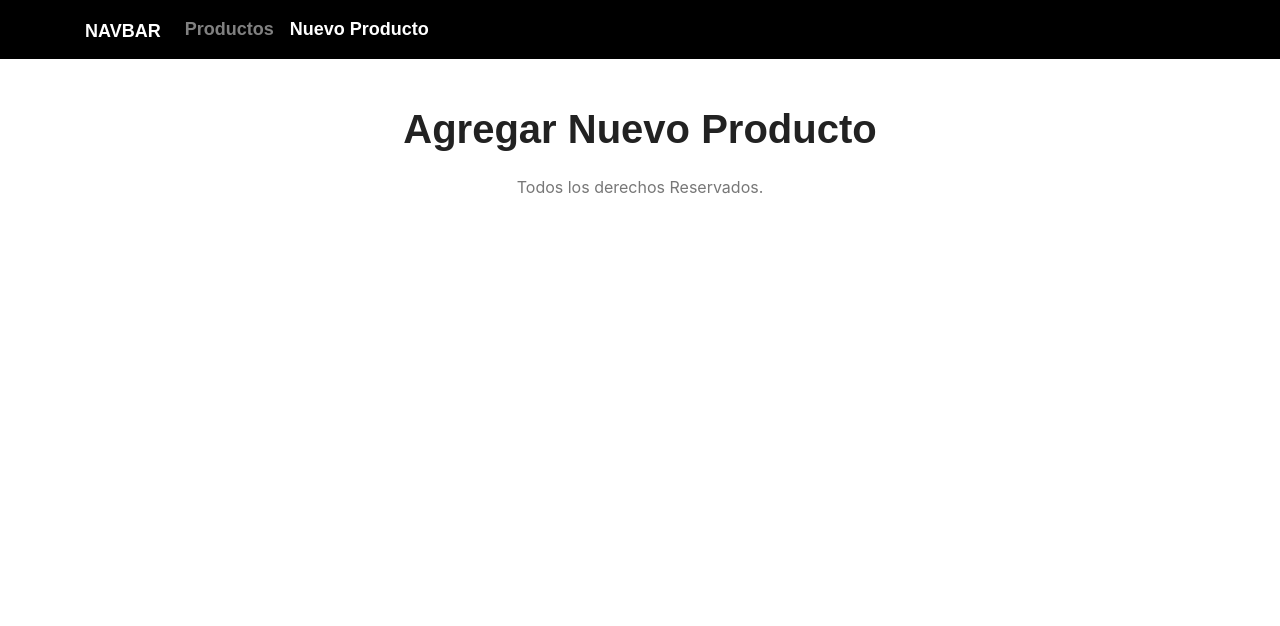
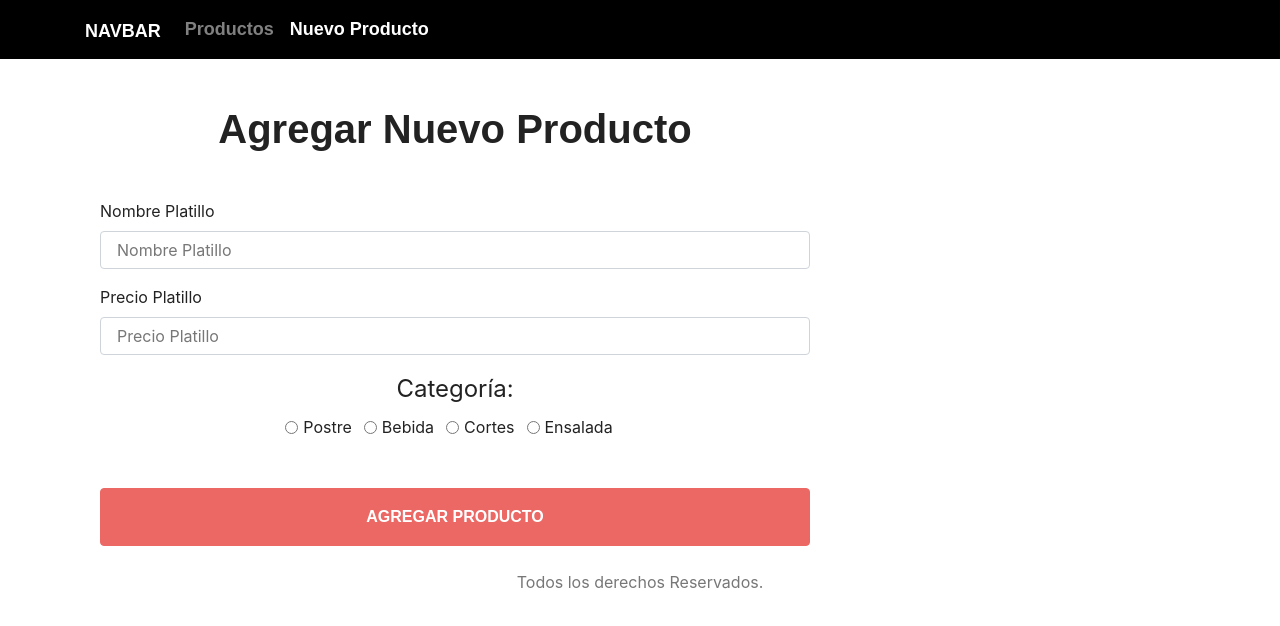
Before and after one commit to armandoltx/router-crud-react, a React (Create React App) app: page /nuevo-producto in a window 1280 px wide. Shown: the top 626 px of the page. Built offline with nearby package versions, Linux system fonts and the light colour scheme; data requests are answered from the project's data file; a web font is replaced by a local one.

Commit message:
Creando el formulario y agregando el state

```diff
--- a/src/components/AgregarProducto.js
+++ b/src/components/AgregarProducto.js
@@ -1,10 +1,102 @@
-import React from 'react';
+import React, { useState } from 'react';
 
 const AgregarProducto = () => {
+
+  //state
+  const [ nombrePlatillo, guardarNombre ] = useState('');
+  const [ precioPlatillo, guardarPrecio ] = useState('');
+  const [ categoria, guardarCategoria ] = useState('');
+
+  const leerValorRadioCategoria = (e) => {
+    guardarCategoria(e.target.value);
+  }
+
+
   return (
-    <h1 className="text-center">
-      Agregar Nuevo Producto
-    </h1>
+    <div className="col-md-8 mx-uto">
+      <h1 className="text-center">Agregar Nuevo Producto</h1>
+      <form
+          className="mt-5"
+      >
+          <div className="form-group">
+              <label>Nombre Platillo</label>
+              <input
+                  type="text"
+                  className="form-control"
+                  name="nombre"
+                  placeholder="Nombre Platillo"
+                  onChange={e => guardarNombre(e.target.value)}
+              />
+          </div>
+
+          <div className="form-group">
+              <label>Precio Platillo</label>
+              <input
+                  type="number"
+                  className="form-control"
+                  name="precio"
+                  placeholder="Precio Platillo"
+                  onChange={e => guardarPrecio(e.target.value)}
+              />
+          </div>
+
+          <legend className="text-center">Categoría:</legend>
+          <div className="text-center">
+          <div className="form-check form-check-inline">
+              <input
+                  className="form-check-input"
+                  type="radio"
+                  name="categoria"
+                  value="postre"
+                  onChange={leerValorRadioCategoria}
+              />
+              <label className="form-check-label">
+                  Postre
+              </label>
+          </div>
+          <div className="form-check form-check-inline">
+              <input
+                  className="form-check-input"
+                  type="radio"
+                  name="categoria"
+                  value="bebida"
+                  onChange={leerValorRadioCategoria}
+              />
+              <label className="form-check-label">
+                  Bebida
+              </label>
+          </div>
+
+          <div className="form-check form-check-inline">
+              <input
+                  className="form-check-input"
+                  type="radio"
+                  name="categoria"
+                  value="cortes"
+                  onChange={leerValorRadioCategoria}
+              />
+              <label className="form-check-label">
+                  Cortes
+              </label>
+          </div>
+
+          <div className="form-check form-check-inline">
+              <input
+                  className="form-check-input"
+                  type="radio"
+                  name="categoria"
+                  value="ensalada"
+                  onChange={leerValorRadioCategoria}
+              />
+              <label className="form-check-label">
+                  Ensalada
+              </label>
+          </div>
+          </div>
+
+          <input type="submit" className="font-weight-bold text-uppercase mt-5 btn btn-primary btn-block py-3" value="Agregar Producto" />
+      </form>
+    </div>
   );
 };
 
```
